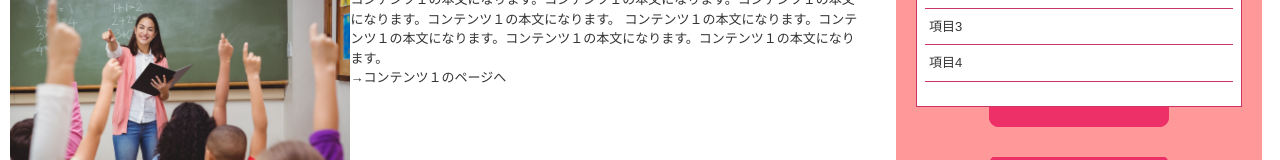
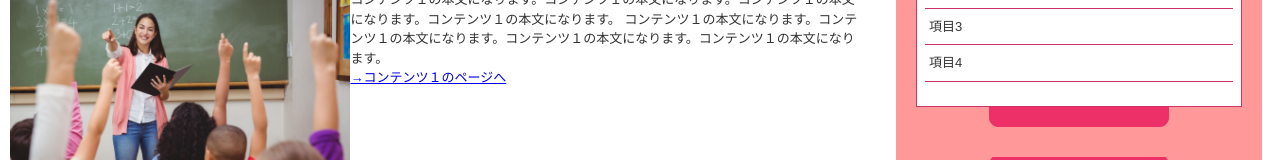
Before and after one commit to MoriTaiki1107/samurai_HTML-CSS, a plain HTML site: page index.html in a window 1280 px wide. Shown: the part 1146-1306 px from the top of the page. Drawn offline with Linux system fonts and the light colour scheme.

Commit message:
Update index.html

```diff
--- a/index.html
+++ b/index.html
@@ -31,7 +31,7 @@
                         コンテンツ１の本文になります。コンテンツ１の本文になります。コンテンツ１の本文になります。コンテンツ１の本文になります。
                         コンテンツ１の本文になります。コンテンツ１の本文になります。コンテンツ１の本文になります。コンテンツ１の本文になります。
                     </p>
-                    <p><a hlef="#">→コンテンツ１のページへ</a></a></p>
+                    <p><a href="#">→コンテンツ１のページへ</a></a></p>
                 </div>
                 <div class="post clearfix">
                     <h2>小見出し2</h2>
```
